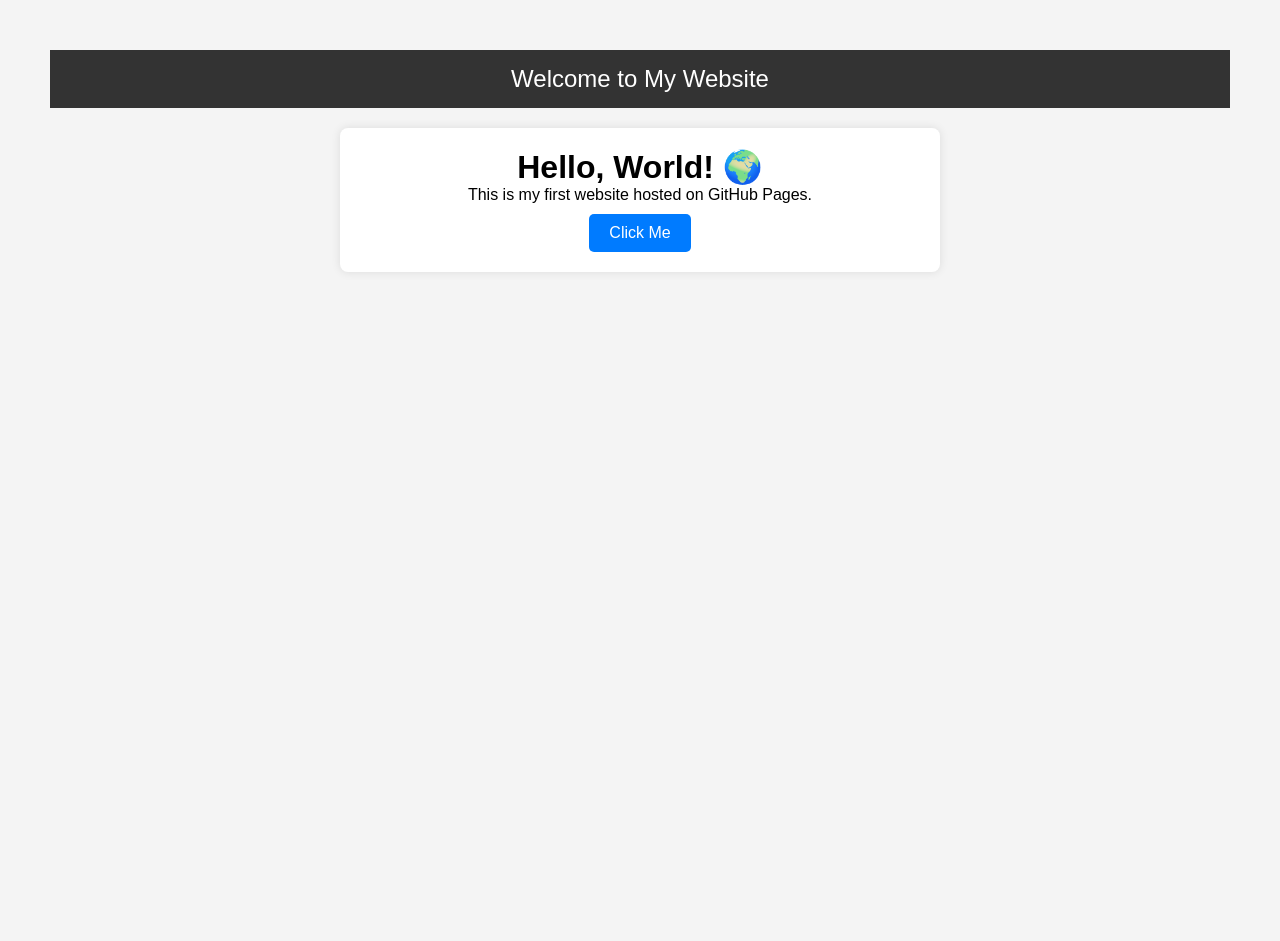
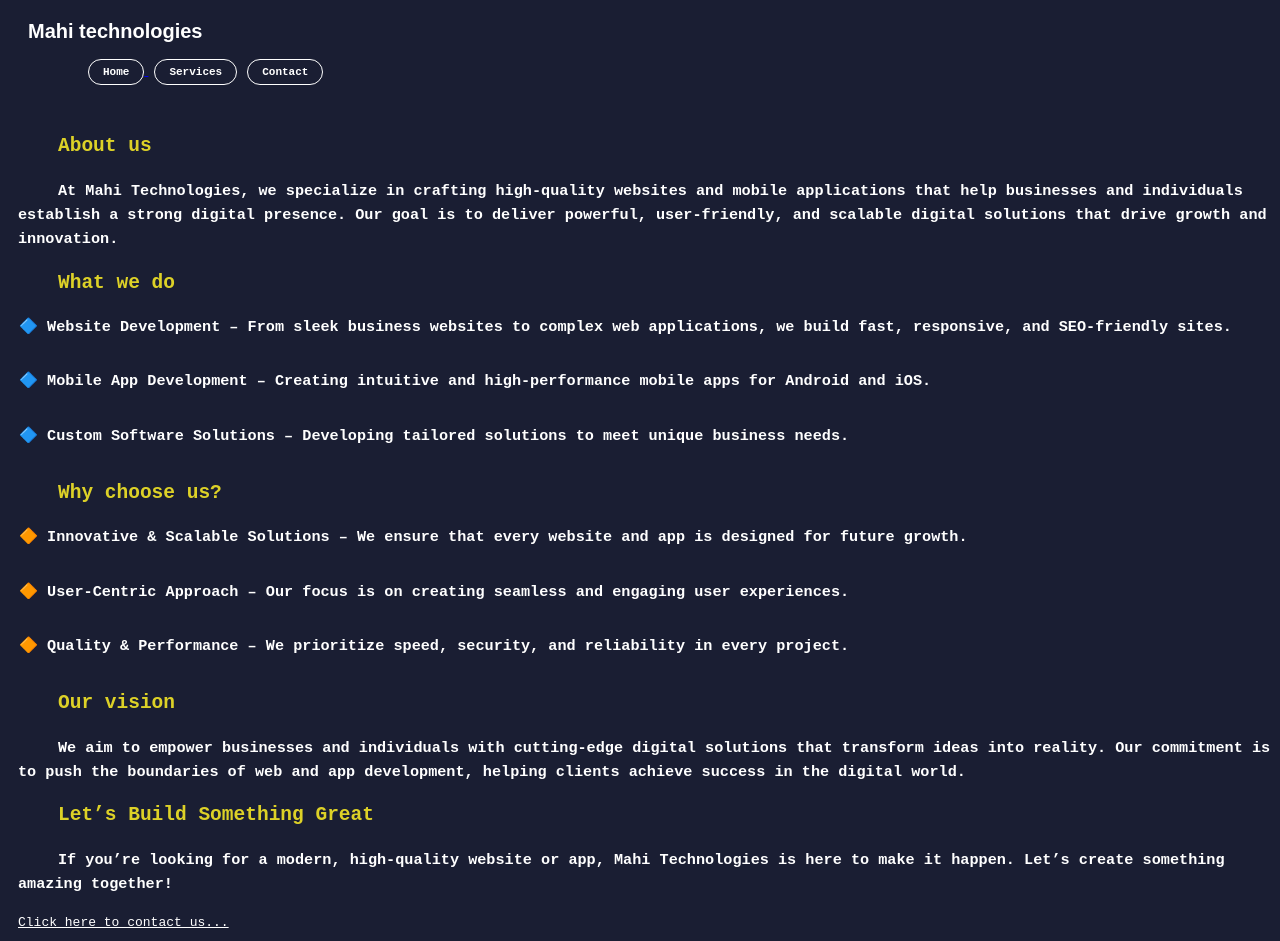
Before and after one commit to MAHESHBABU8142/portfolio, a plain HTML site: page index.html in a window 1280 px wide. Before the commit the page ends 800 px from the top, so only its background shows below. Drawn offline with Linux system fonts and the light colour scheme.

Commit message:
index.html

```diff
--- a/index.html
+++ b/index.html
@@ -1,60 +1,120 @@
 <!DOCTYPE html>
-<html lang="en">
+     <html>
          <head>
-    <meta charset="UTF-8">
+             <title>welcome to mahi technologies</title>
               <meta name="viewport" content="width=device-width, initial-scale=1.0">
-    <title>My First Website</title>
              <style>
-        * {
-            margin: 0;
-            padding: 0;
-            box-sizing: border-box;
-            font-family: Arial, sans-serif;
+                   .about {
+                 margin-top :20px ;
+                 color : white;
+                 font-family :arial ;
+                 font-weight :bold ;
+                 font-size :20px ;
+                 margin-left :20px ;
+                 margin-right :2px ;
+
+                 margin-bottom :1px ;
                  }
-        body {
-            background-color: #f4f4f4;
-            text-align: center;
-            padding: 50px;
+                 .home,.service,.contact {
+                     margin-left :6px ;
+                     margin-top :15px ;
+                     font-weight :bold ;
+                     font-size :11px ;
+                    background:#1a1e33;
+                    border :1px solid white;
+                    border-color :white ;
+                     border-radius :16px ;
+                     padding-top :6px ;
+                     padding-bottom :6px ;
+                     padding-left :14px ;
+                     padding-right :14px ;
+                     font-family :monospace ;
+                     courser: pointer;
+                     transition:0.3s ;
+                     color : white;
+                     margin-bottom :30px ;
                  }
-        header {
-            background-color: #333;
-            color: white;
-            padding: 15px;
-            font-size: 24px;
-        }
-        .container {
-            background: white;
-            padding: 20px;
-            margin: 20px auto;
-            width: 80%;
-            max-width: 600px;
-            box-shadow: 0 0 10px rgba(0, 0, 0, 0.1);
-            border-radius: 8px;
-        }
-        button {
-            background-color: #007BFF;
-            color: white;
-            border: none;
-            padding: 10px 20px;
-            font-size: 16px;
-            cursor: pointer;
-            border-radius: 5px;
-            margin-top: 10px;
+                 .home {
+                     margin-left :80px ;
                  }
                  button:hover {
-            background-color: #0056b3;
+                     background:#c632b3 ;
+                     border:none ;
                     }
+                 .img1{
+                     border-radius :20px ;
+                     margin-left :30px ;
+                     margin-bottom :20px ;
+                 }
+
+               h3,h2,.cont{
+                  font-family : monospace;
+                  color : white;
+                  text-indent :40px ;
+                  margin-left :10px ;
+                  line-height :1.6;
+                }
+                .what{
+                    text-indent :1px ;
+                    margin-bottom :30px;
+                }
+
+
              </style>
          </head>
-<body>
+         <body style="background:#1a1e33;">
+         <p class="about">Mahi technologies</p>
+         <a href="home page.html">
+          <button class="home">Home</button>
+          </a>
+           <button class="service">Services</button>
+          <button class="contact">Contact</button>
+          <h2 style="color:#e9dc27f1">About us</h2>
+          <h3>At Mahi Technologies, we specialize in crafting high-quality websites and mobile applications that help businesses and individuals establish a strong digital presence. Our goal is to deliver powerful, user-friendly, and scalable digital solutions that drive growth and innovation.</h3>
 
-    <header>Welcome to My Website</header>
+          <h2 style="color:#e9dc27f1">What we do</h2>
+          <h3 class="what">
 
-    <div class="container">
-        <h1>Hello, World! 🌍</h1>
-        <p>This is my first website hosted on GitHub Pages.</p>
-        <button onclick="alert('Hello! Welcome to my site.')">Click Me</button>
-    </div>
+🔷 Website Development – From sleek business websites to complex web applications, we build fast, responsive, and SEO-friendly sites.</h3>
 
+
+<h3 class="what">🔷 Mobile App Development – Creating intuitive and high-performance mobile apps for Android and iOS.</h3>
+
+<h3 class="what">🔷 Custom Software Solutions – Developing tailored solutions to meet unique business needs.</h3>
+
+
+
+         <h2 style="color:#e9dc27f1">Why choose us?</h2>
+          <h3 class="what">
+              🔶 Innovative & Scalable Solutions – We ensure that every website and app is designed for future growth.
+
+
+</h3>
+
+
+<h3 class="what">🔶 User-Centric Approach – Our focus is on creating seamless and engaging user experiences.
+</h3>
+
+<h3 class="what">🔶 Quality & Performance – We prioritize speed, security, and reliability in every project.</h3>
+
+
+<h2 style="color:#e9dc27f1">Our vision</h2>
+          <h3>
+
+We aim to empower businesses and individuals with cutting-edge digital solutions that transform ideas into reality. Our commitment is to push the boundaries of web and app development, helping clients achieve success in the digital world.</h3>
+
+
+<h2 style="color:#e9dc27f1">Let’s Build Something Great</h2>
+          <h3>
+If you’re looking for a modern, high-quality website or app, Mahi Technologies is here to make it happen. Let’s create something amazing together!</h3>
+
+
+
+
+
+
+
+          <a class="cont" href="contact
+           page.html">Click here to contact us...</a>
          </body>
      </html>
```
Lines whose indentation alone changed are shown as unchanged.
